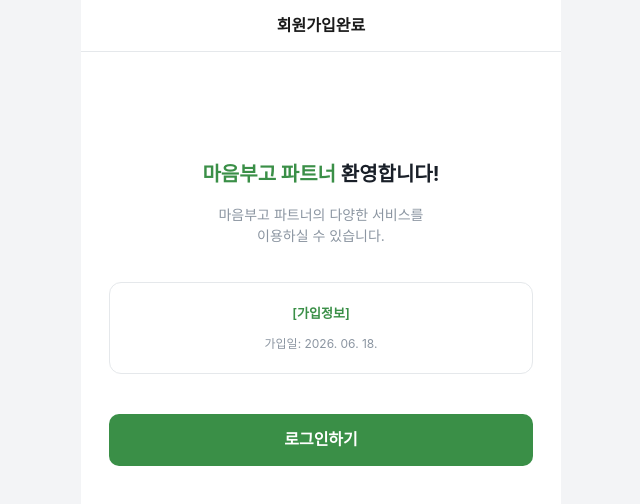
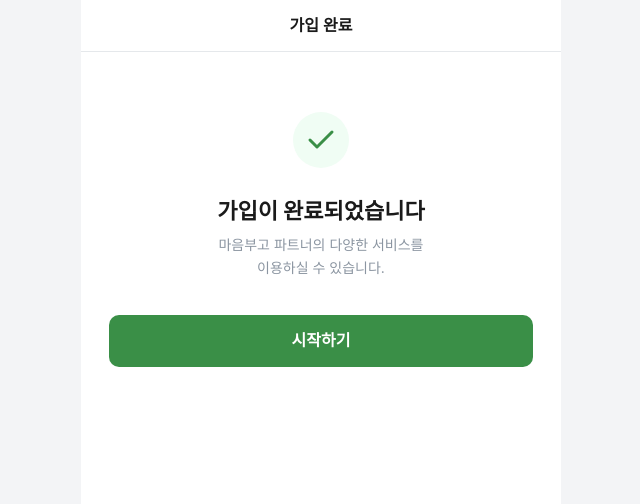
Before and after one commit to seunghun2/dodambugo, a Next.js app in the folder jojo/: page /b2b/signup/complete in a window 1280 px wide. Shown: the top 504 px of the page, without its empty margins (319-959 px from the left). Built offline with nearby package versions, Linux system fonts and the light colour scheme; a web font is replaced by a local one.

Commit message:
fix(b2b): 가입완료 페이지 인라인 스타일로 재작성 (globals.css 충돌 방지)
- CSS module 대신 인라인 스타일로 변경
- 체크 아이콘 + 깔끔한 레이아웃
- 추천코드 복사 기능
- 시작하기 → 대시보드 이동

```diff
--- a/jojo/app/b2b/signup/complete/page.tsx
+++ b/jojo/app/b2b/signup/complete/page.tsx
@@ -1,11 +1,11 @@
 'use client';
 
-import { useSearchParams } from 'next/navigation';
+import { useSearchParams, useRouter } from 'next/navigation';
 import { Suspense } from 'react';
-import styles from '../signup.module.css';
 
 function CompleteContent() {
     const searchParams = useSearchParams();
+    const router = useRouter();
     const code = searchParams.get('code') || '';
     const name = (() => {
         try {
@@ -15,65 +15,109 @@ function CompleteContent() {
     })();
 
     return (
-        <div className={styles.container}>
+        <div style={{
+            minHeight: '100dvh',
+            background: '#fff',
+            maxWidth: 480,
+            margin: '0 auto',
+        }}>
             {/* 헤더 */}
-            <div className={styles.header}>
-                <span style={{ width: 36 }} />
-                <span className={styles.headerTitle}>회원가입완료</span>
-                <span style={{ width: 36 }} />
-            </div>
+            <header style={{
+                display: 'flex',
+                alignItems: 'center',
+                justifyContent: 'center',
+                height: 52,
+                borderBottom: '1px solid #E5E8EB',
+            }}>
+                <span style={{ fontSize: 16, fontWeight: 600, color: '#1A1A1A' }}>가입 완료</span>
+            </header>
 
-            <div style={{ padding: '80px 28px 40px', textAlign: 'center' }}>
-                <h2 style={{ fontSize: '20px', fontWeight: '700', color: '#191F28', lineHeight: '1.4', marginBottom: '16px' }}>
-                    {name ? `${name} 님,` : ''}<br />
-                    <span style={{ color: '#3A8F47' }}>마음부고 파트너</span> 환영합니다!
+            <div style={{ padding: '60px 28px 40px', textAlign: 'center' }}>
+                {/* 체크 아이콘 */}
+                <div style={{ marginBottom: 20 }}>
+                    <svg width="56" height="56" viewBox="0 0 56 56" fill="none">
+                        <circle cx="28" cy="28" r="28" fill="#F0FDF4"/>
+                        <path d="M17 28L24 35L39 20" stroke="#3A8F47" strokeWidth="3" strokeLinecap="round" strokeLinejoin="round"/>
+                    </svg>
+                </div>
+
+                <h2 style={{
+                    fontSize: 22,
+                    fontWeight: 700,
+                    color: '#1A1A1A',
+                    lineHeight: 1.4,
+                    marginBottom: 8,
+                }}>
+                    {name ? `${name} 님,` : ''}
+                    {name ? <br /> : null}
+                    가입이 완료되었습니다
                 </h2>
-                <p style={{ fontSize: '14px', color: '#8B95A1', marginBottom: '36px', lineHeight: '1.5' }}>
-                    마음부고 파트너의 다양한 서비스를<br />이용하실 수 있습니다.
+                <p style={{
+                    fontSize: 14,
+                    color: '#8B95A1',
+                    marginBottom: 36,
+                    lineHeight: 1.6,
+                }}>
+                    마음부고 파트너의 다양한 서비스를<br/>이용하실 수 있습니다.
                 </p>
 
-                {/* 가입 정보 카드 */}
-                <div style={{
-                    border: '1px solid #E5E8EB',
-                    borderRadius: '12px',
-                    padding: '20px',
-                    marginBottom: '40px',
-                    textAlign: 'center',
-                }}>
-                    <p style={{ fontSize: '13px', fontWeight: '600', color: '#3A8F47', marginBottom: '10px' }}>
-                        [가입정보]
-                    </p>
-                    {code && (
-                        <p style={{ fontSize: '14px', color: '#4E5968', marginBottom: '4px' }}>
-                            추천 코드: <strong>{code}</strong>
-                        </p>
-                    )}
-                    <p style={{ fontSize: '12px', color: '#8B95A1' }}>
-                        가입일: {new Date().toLocaleDateString('ko-KR', { year: 'numeric', month: '2-digit', day: '2-digit' })}
-                    </p>
-                </div>
+                {/* 추천 코드 */}
+                {code && (
+                    <div style={{
+                        border: '1px solid #E5E8EB',
+                        borderRadius: 12,
+                        padding: '20px 16px',
+                        marginBottom: 32,
+                    }}>
+                        <p style={{ fontSize: 12, color: '#8B95A1', marginBottom: 8 }}>나의 추천 코드</p>
+                        <p style={{
+                            fontSize: 20,
+                            fontWeight: 700,
+                            color: '#1A1A1A',
+                            letterSpacing: '0.05em',
+                            marginBottom: 12,
+                        }}>{code}</p>
+                        <button
+                            onClick={() => {
+                                navigator.clipboard.writeText(code);
+                                alert('추천 코드가 복사되었습니다.');
+                            }}
+                            style={{
+                                padding: '8px 20px',
+                                background: '#F2F4F6',
+                                border: 'none',
+                                borderRadius: 8,
+                                fontSize: 13,
+                                fontWeight: 600,
+                                color: '#4E5968',
+                                cursor: 'pointer',
+                                fontFamily: 'inherit',
+                            }}
+                        >
+                            복사하기
+                        </button>
+                    </div>
+                )}
 
-                {/* 로그인하기 */}
-                <a
-                    href="/b2b/dashboard"
+                {/* 시작하기 */}
+                <button
+                    onClick={() => router.push('/b2b/dashboard')}
                     style={{
-                        display: 'flex',
-                        alignItems: 'center',
-                        justifyContent: 'center',
                         width: '100%',
-                        height: '52px',
+                        height: 52,
                         background: '#3A8F47',
                         color: '#fff',
-                        borderRadius: '10px',
-                        fontSize: '16px',
-                        fontWeight: '600',
-                        textDecoration: 'none',
-                        boxSizing: 'border-box',
+                        border: 'none',
+                        borderRadius: 10,
+                        fontSize: 16,
+                        fontWeight: 600,
+                        cursor: 'pointer',
                         fontFamily: 'inherit',
+                        WebkitTapHighlightColor: 'transparent',
                     }}
                 >
-                    로그인하기
-                </a>
+                    시작하기
+                </button>
             </div>
         </div>
     );
```
